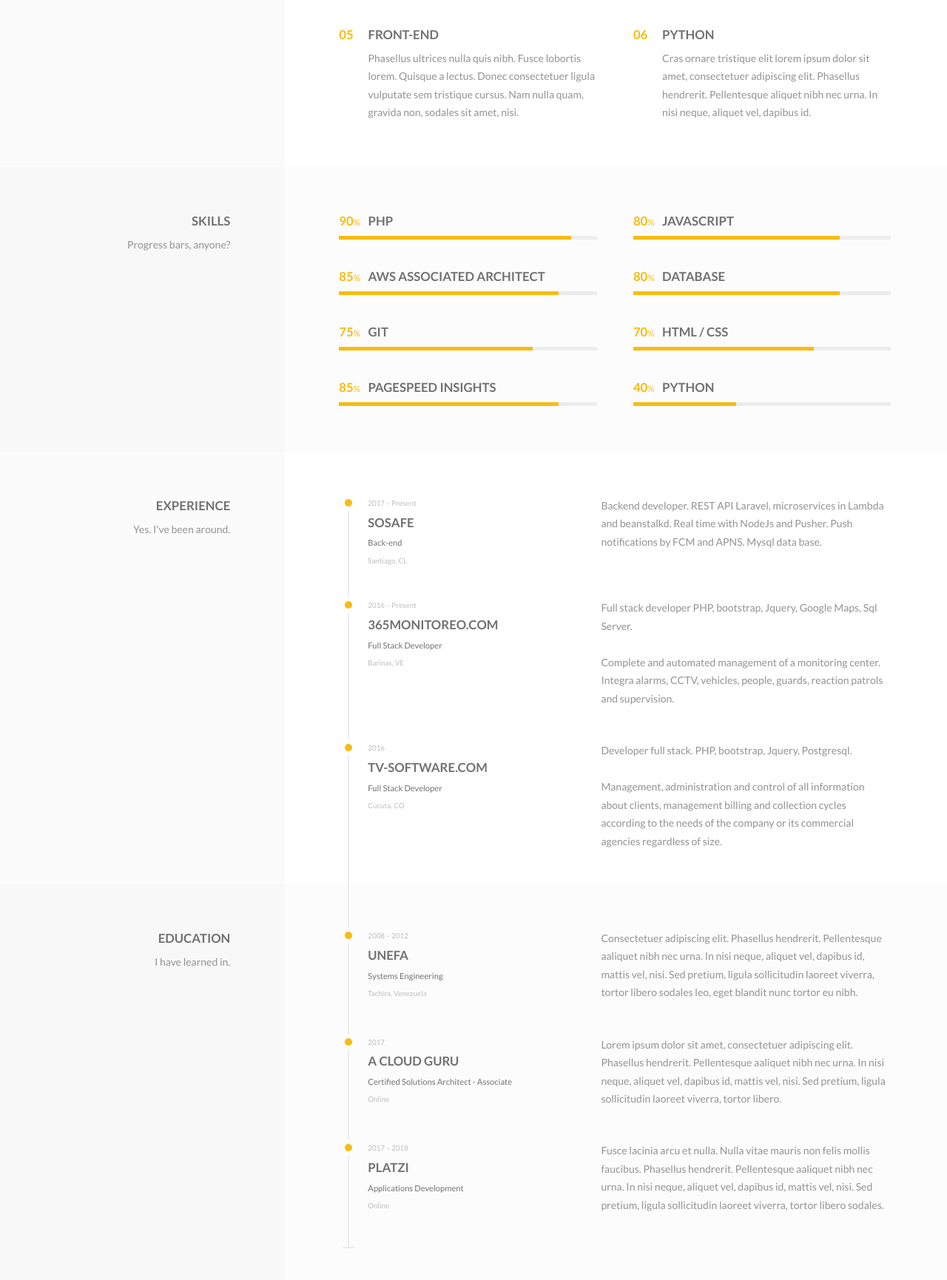
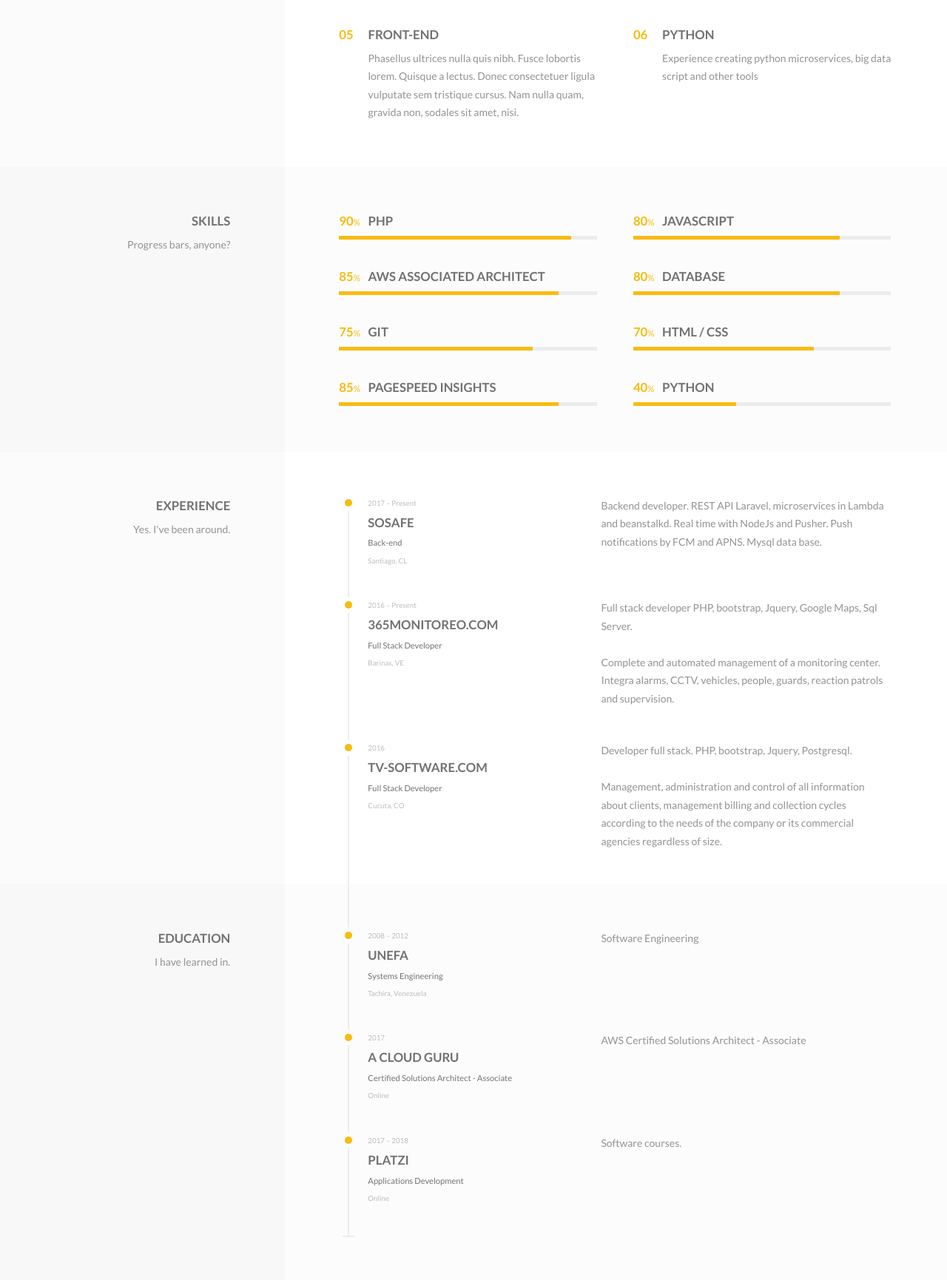
Before and after one commit to jeancarlosgarcia/jeancarlosgarcia.github.io, a plain HTML site: page index.html in a window 1280 px wide. Shown: the part 1464-3195 px from the top of the page at 74% size. Drawn offline with Linux system fonts and the light colour scheme.

Commit message:
Change
change

```diff
--- a/index.html
+++ b/index.html
@@ -287,7 +287,7 @@
                                             <h3>Advanced Back-end</h3>
                                             <p>
                                                 6 years of experience as a back-end developer, app development and REST API with: PHP, Laravel, NodeJs, ASP, C #. <br/><br/>
-                                                1 year of experience with micro-services in lambda aws.
+                                                2 years of experience with microservices in lambda aws.
                                             </p>
                                         </div>
                                     </div><!-- /o-media o-content -->
@@ -319,7 +319,7 @@
                                         <div class="o-media__body  o-content__body">
                                             <h3>next AWS ASSOCIATE ARCHITECT</h3>
                                             <p>
-                                                Fan of aws, experience in the design of applications and distributed systems in the AWS platform.<br/><br/> User configuration IAM, EC2, Balancer, RDS, DMS, Lambda, S3, CloudFront, Cognito.
+                                                Fan of aws, experience in the design of applications and distributed systems in the AWS platform.<br/><br/> User configuration IAM, EC2, Balancer, RDS, DMS, Lambda, S3, CloudFront, Appsync, Cognito, DynamoDB, SQS, SNS.
                                             </p>
                                         </div>
                                     </div><!-- /o-media o-content -->
@@ -367,7 +367,7 @@
                                         <div class="o-media__body  o-content__body">
                                             <h3>python</h3>
                                             <p>
-                                                Cras ornare tristique elit lorem ipsum dolor sit amet, consectetuer adipiscing elit. Phasellus hendrerit. Pellentesque aliquet nibh nec urna. In nisi neque, aliquet vel, dapibus id.
+                                                Experience creating python microservices, big data script and other tools
                                             </p>
                                         </div>
                                     </div><!-- /o-media o-content -->
@@ -736,7 +736,7 @@
                                                 </div>
                                                 <div class="o-grid__col-md-7">
                                                     <p>
-                                                        Consectetuer adipiscing elit. Phasellus hendrerit. Pellentesque aaliquet nibh nec urna. In nisi neque, aliquet vel, dapibus id, mattis vel, nisi. Sed pretium, ligula sollicitudin laoreet viverra, tortor libero sodales leo, eget blandit nunc tortor eu nibh.
+                                                        Software Engineering
                                                     </p>
                                                 </div>
                                             </div><!-- /o-grid -->
@@ -763,7 +763,7 @@
                                                 </div>
                                                 <div class="o-grid__col-md-7">
                                                     <p>
-                                                        Lorem ipsum dolor sit amet, consectetuer adipiscing elit. Phasellus hendrerit. Pellentesque aaliquet nibh nec urna. In nisi neque, aliquet vel, dapibus id, mattis vel, nisi. Sed pretium, ligula sollicitudin laoreet viverra, tortor libero.
+                                                        AWS Certified Solutions Architect - Associate
                                                     </p>
                                                 </div>
                                             </div><!-- /o-grid -->
@@ -790,7 +790,7 @@
                                                 </div>
                                                 <div class="o-grid__col-md-7">
                                                     <p>
-                                                        Fusce lacinia arcu et nulla. Nulla vitae mauris non felis mollis faucibus. Phasellus hendrerit. Pellentesque aaliquet nibh nec urna. In nisi neque, aliquet vel, dapibus id, mattis vel, nisi. Sed pretium, ligula sollicitudin laoreet viverra, tortor libero sodales.
+                                                        Software courses.
                                                     </p>
                                                 </div>
                                             </div><!-- /o-grid -->
```
